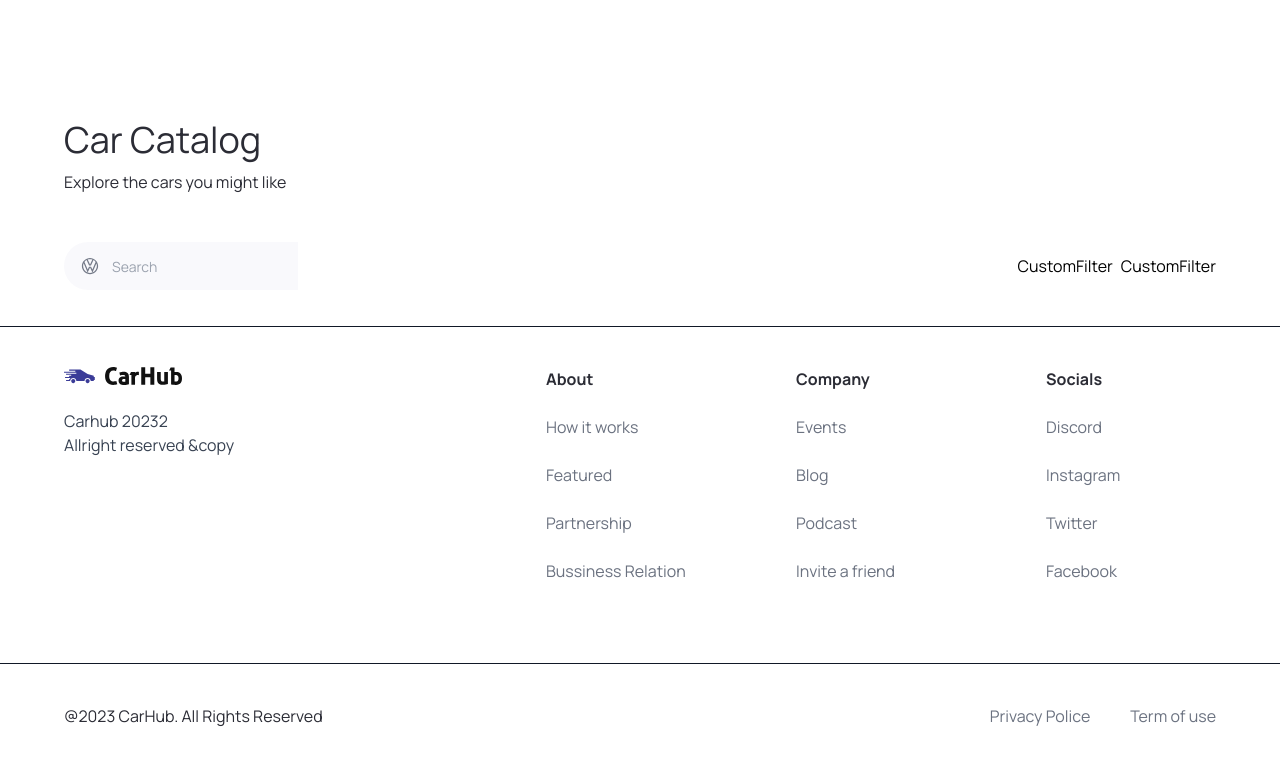
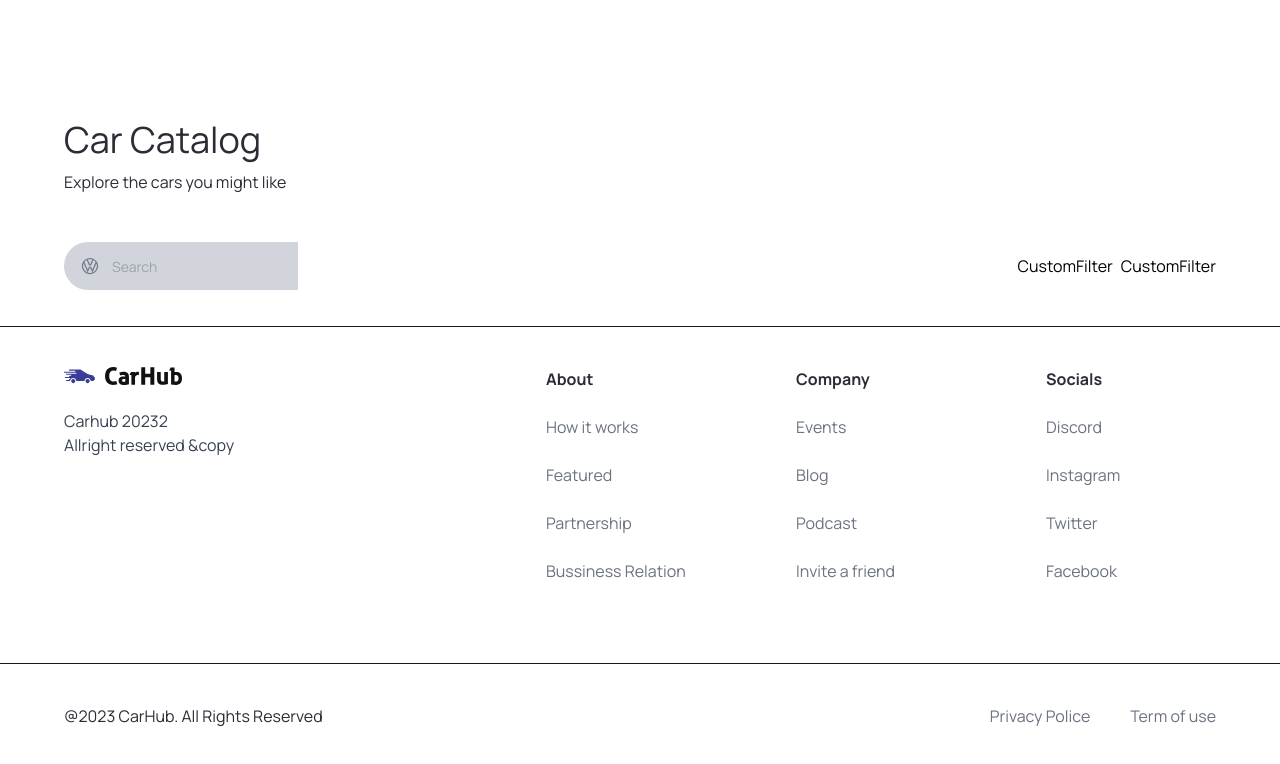
Before and after one commit to AhmatRandy/learn-next-js-13, a Next.js app: page / in a window 1280 px wide. Shown: the part 744-1508 px from the top of the page. Built offline with nearby package versions, Linux system fonts and the light colour scheme.

Commit message:
improve ui and add some component and install headlessui

```diff
--- a/app/globals.css
+++ b/app/globals.css
@@ -206,7 +206,7 @@
 }
 
 .search-manufacturer__input {
-  @apply w-full h-[48px] pl-12 p-4 rounded-l-full max-sm:rounded-full bg-light-white outline-none cursor-pointer text-sm;
+  @apply w-full h-[48px] pl-12 p-4 rounded-l-full max-sm:rounded-full bg-gray-300 outline-none cursor-pointer text-sm;
 }
 
 .search-manufacturer__options {
--- a/package.json
+++ b/package.json
@@ -9,6 +9,7 @@
     "lint": "next lint"
   },
   "dependencies": {
+    "@headlessui/react": "^1.7.15",
     "@types/node": "20.3.0",
     "@types/react": "18.2.11",
     "@types/react-dom": "18.2.4",
```
Also changed, not shown: 1 other file (tests, documents, lock files or other folders).
